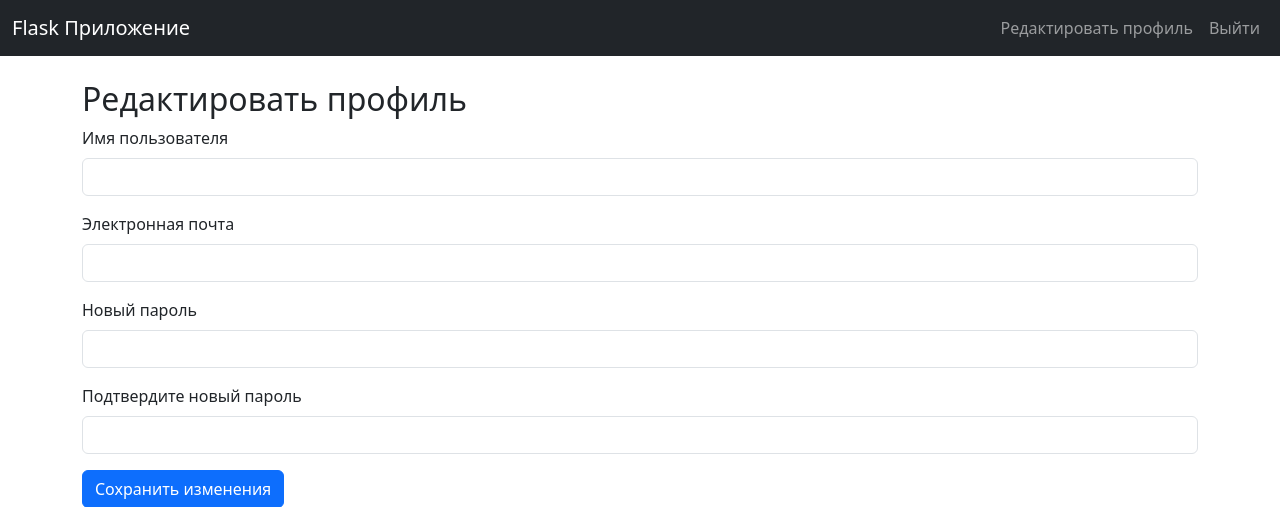
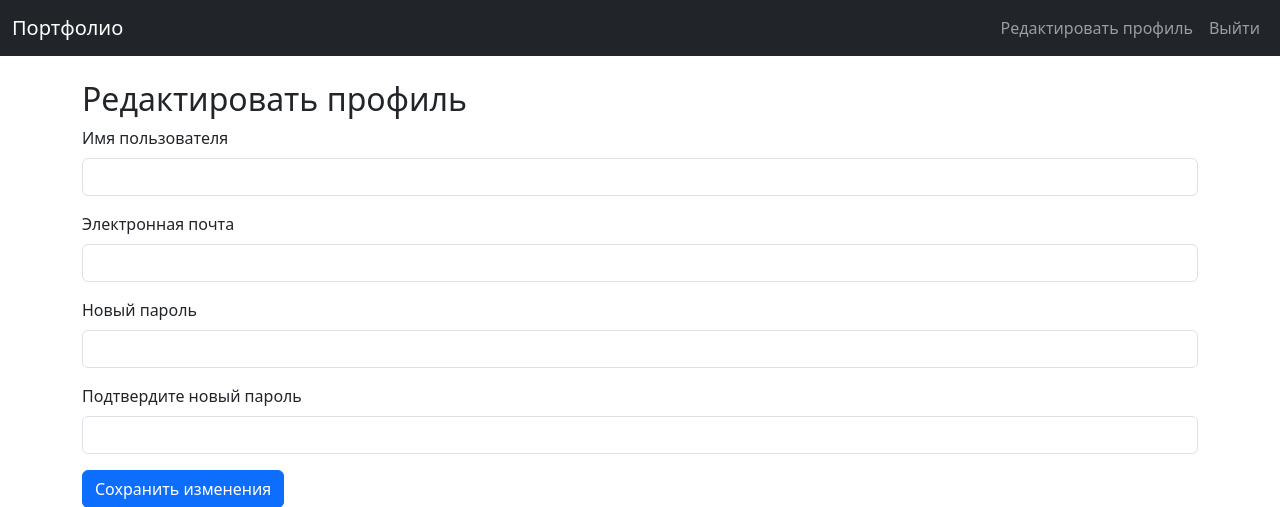
Before and after one commit to 24-python/VD07-DZ, a Flask app: page /edit_profile in a window 1280 px wide. Shown: the top 507 px of the page. Run offline with Flask 3, Linux system fonts and the light colour scheme; the visitor is signed in with stand-in values (Sample User, id 1).

Commit message:
Готовое ДЗ

```diff
--- a/app.py
+++ b/app.py
@@ -20,7 +20,8 @@ app.config['SESSION_COOKIE_SECURE'] = False  # Set True in production with HTTPS
 db = SQLAlchemy(app)
 
 # Initialize rate limiter
-limiter = Limiter(app, key_func=get_remote_address)
+limiter = Limiter(key_func=get_remote_address)
+limiter.init_app(app)
 
 class User(db.Model):
     id = db.Column(db.Integer, primary_key=True)
@@ -117,4 +118,4 @@ def edit_profile():
 if __name__ == '__main__':
     with app.app_context():
         db.create_all()
-    app.run(debug=True)
+    app.run()
--- a/templates/base.html
+++ b/templates/base.html
@@ -3,13 +3,13 @@
 <head>
     <meta charset="UTF-8">
     <meta name="viewport" content="width=device-width, initial-scale=1.0">
-    <title>{% block title %}Flask Приложение{% endblock %}</title>
+    <title>{% block title %}Портфолио{% endblock %}</title>
     <link href="https://cdn.jsdelivr.net/npm/bootstrap@5.3.0-alpha3/dist/css/bootstrap.min.css" rel="stylesheet">
 </head>
 <body>
     <nav class="navbar navbar-expand-lg navbar-dark bg-dark">
         <div class="container-fluid">
-            <a class="navbar-brand" href="{{ url_for('home') }}">Flask Приложение</a>
+            <a class="navbar-brand" href="{{ url_for('home') }}">Портфолио</a>
             <div class="collapse navbar-collapse">
                 <ul class="navbar-nav ms-auto">
                     {% if 'user_id' in session %}
```
